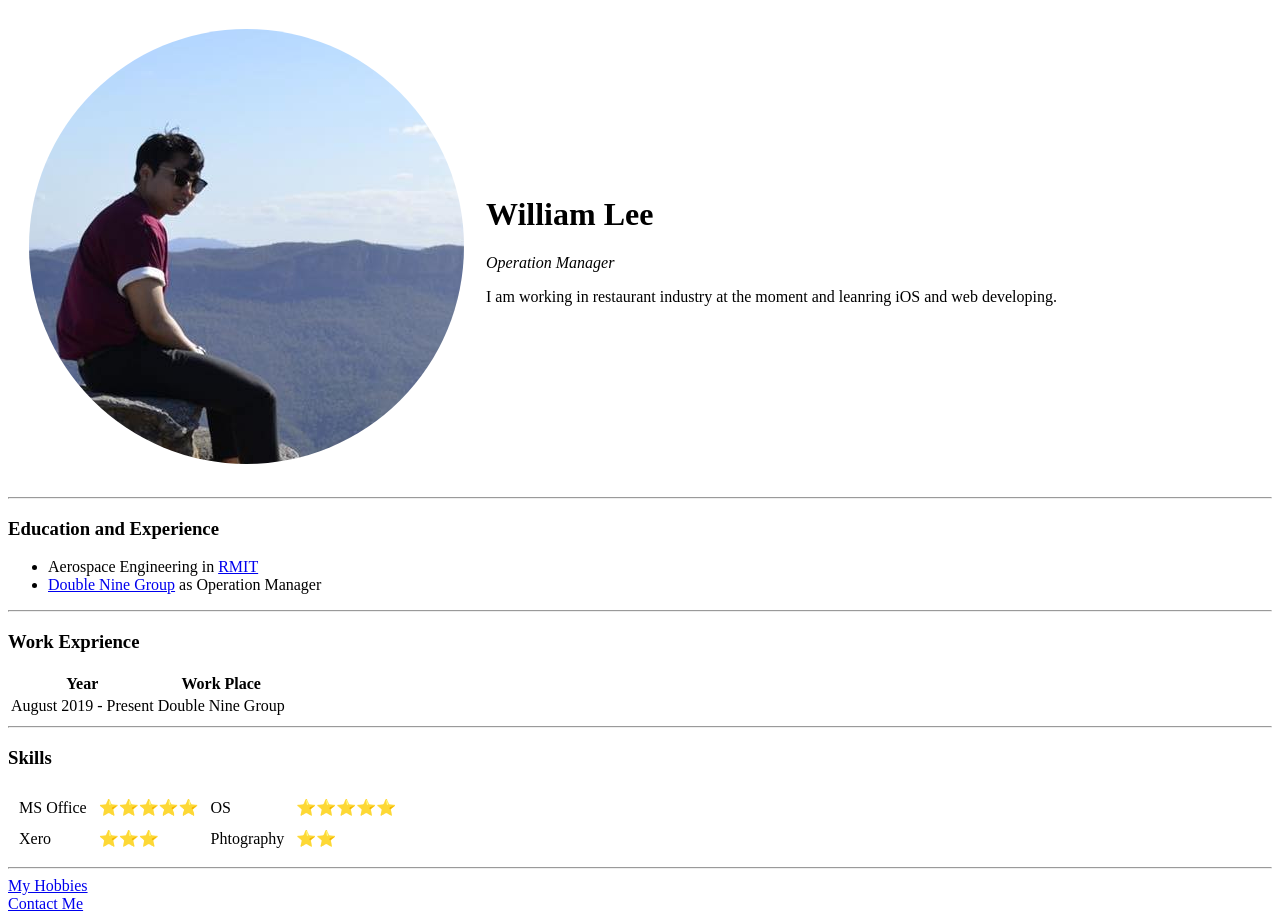
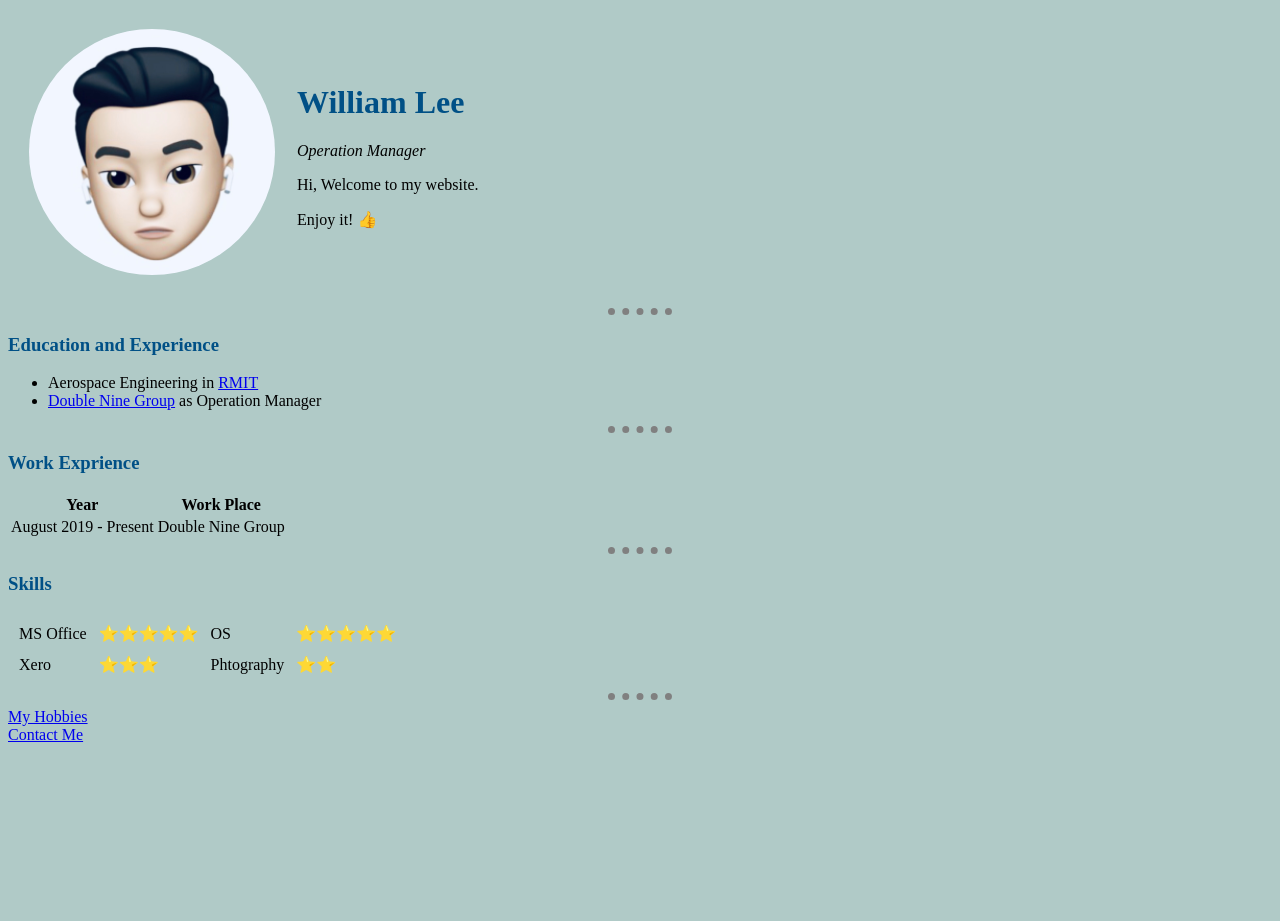
Before and after one commit to williamlhj91/Testing, a plain HTML site: page index.html in a window 1280 px wide. After the commit the page ends 800 px from the top, so only its background shows below. Drawn offline with Linux system fonts and the light colour scheme.

Commit message:
Add files via upload

```diff
--- /dev/null
+++ b/css/styles.css
@@ -0,0 +1,19 @@
+body {
+  background-color: #b0cac7;
+}
+
+hr {
+  border-style: none;
+  border-top-style: dotted;
+  border-color: grey;
+  border-width: 7px;
+  width: 5%;
+}
+
+h1 {
+  color: #005086;
+}
+
+h3 {
+  color: #005086;
+}
--- a/index.html
+++ b/index.html
@@ -4,15 +4,19 @@
 <head>
   <meta charset="utf-8">
   <title>William's personal Site</title>
+  <link rel="stylesheet" href="css/styles.css">
+
 </head>
+
 
 <body>
   <table cellspacing = "20">
     <tr>
-      <td><img src="william.png" alt="William profile picture"></td>
+      <td><img src="image/william.png" alt="William profile picture"></td>
       <td><h1> William Lee</h1>
       <p><em>Operation Manager</em></p>
-      <p>I am working in restaurant industry at the moment and leanring iOS and web developing.</p></td>
+      <p>Hi, Welcome to my website.</p>
+      <p>Enjoy it! 👍</p></td>
     </tr>
   </table>
   <hr>
```
Also changed, not shown: Contact.html (+4 -2 lines), hobbies.html (+2 -0 lines), image/william.png (added).
